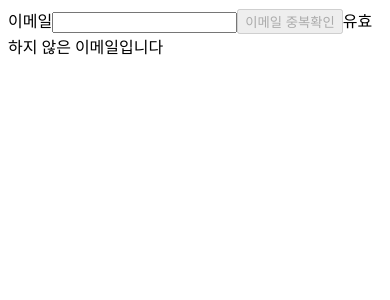
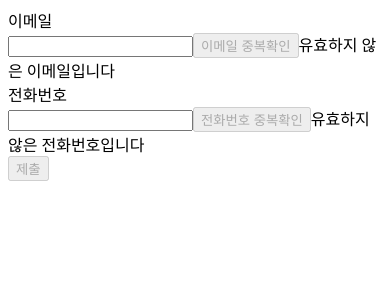
Before and after one commit to s2lululala/react-signup-form, a React (Create React App) app: page /signup in a window 390 px wide. Shown: the top 300 px of the page. Built offline with nearby package versions, Linux system fonts and the light colour scheme.

Commit message:
✨ Add phone number element

```diff
--- a/src/pages/Signup.tsx
+++ b/src/pages/Signup.tsx
@@ -1,4 +1,4 @@
-import { useState } from "react";
+import { SetStateAction, useState } from "react";
 
 function Signup() {
   const [email, setEmail] = useState("");
@@ -6,15 +6,26 @@ function Signup() {
   const [emailCheck, setEmailCheck] = useState(false);
   const emailReg = /^[0-9a-zA-Z]([-_\.]?[0-9a-zA-Z])*@[0-9a-zA-Z]([-_\.]?[0-9a-zA-Z])*\.[a-zA-Z]{2,3}$/i;
 
+  const [phone, setPhone] = useState("");
+  const [isValidPhone, setIsValidPhone] = useState(false);
+  const [phoneCheck, setPhoneCheck] = useState(false);
+  const phoneReg = /^01([0|1|6|7|8|9])-?([0-9]{3,4})-?([0-9]{4})$/;
+
   function checkEmail() {
     console.log(`Email is ${email}`);
     setEmailCheck(true);
+  }
+
+  function checkPhone() {
+    console.log(`Phone number is ${email}`);
+    setPhoneCheck(true);
   }
 
   return(
     <div>
       <div>
         이메일
+        <div>
           <input
             type="text"
             value={email}
@@ -25,6 +36,22 @@ function Signup() {
           {isValidEmail ? emailCheck? "인증되었습니다" : "유효한 이메일입니다" : "유효하지 않은 이메일입니다"}
         </div>
       </div>
+      <div>
+        전화번호
+        <div>
+          <input
+            type="text"
+            value={phone}
+            onChange={(e) => {setPhone(e.target.value); phoneReg.test(e.target.value) ? setIsValidPhone(true) : setIsValidPhone(false);}}
+          />
+          <button disabled={!phoneCheck && isValidPhone ? false : true} onClick={checkPhone}>전화번호 중복확인</button>
+          {isValidPhone ? phoneCheck? "확인되었습니다" : "유효한 전화번호입니다" : "유효하지 않은 전화번호입니다"}
+        </div>
+      </div>
+      <div>
+        <button disabled={emailCheck ? false : true}>제출</button>
+      </div>
+    </div>
   )
 }
 
```
Lines whose indentation alone changed are shown as unchanged.
